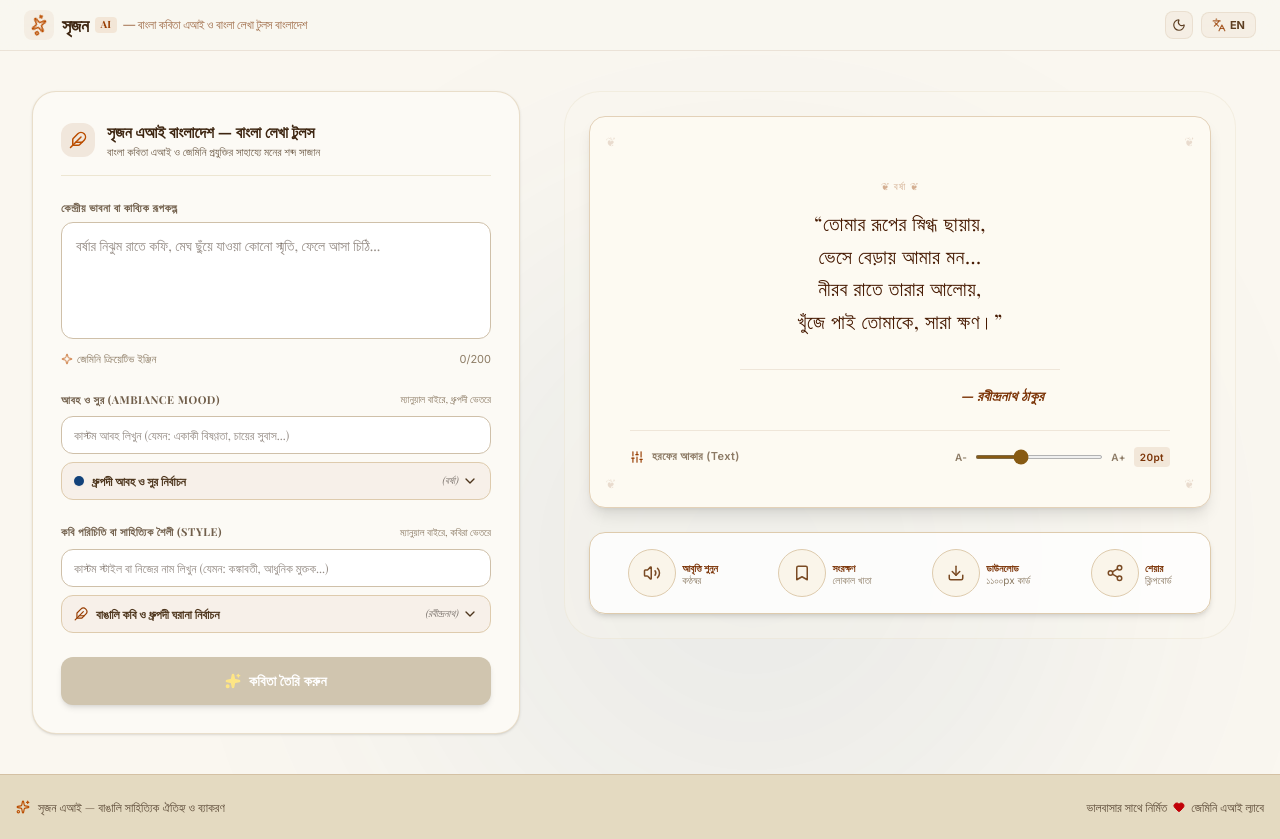
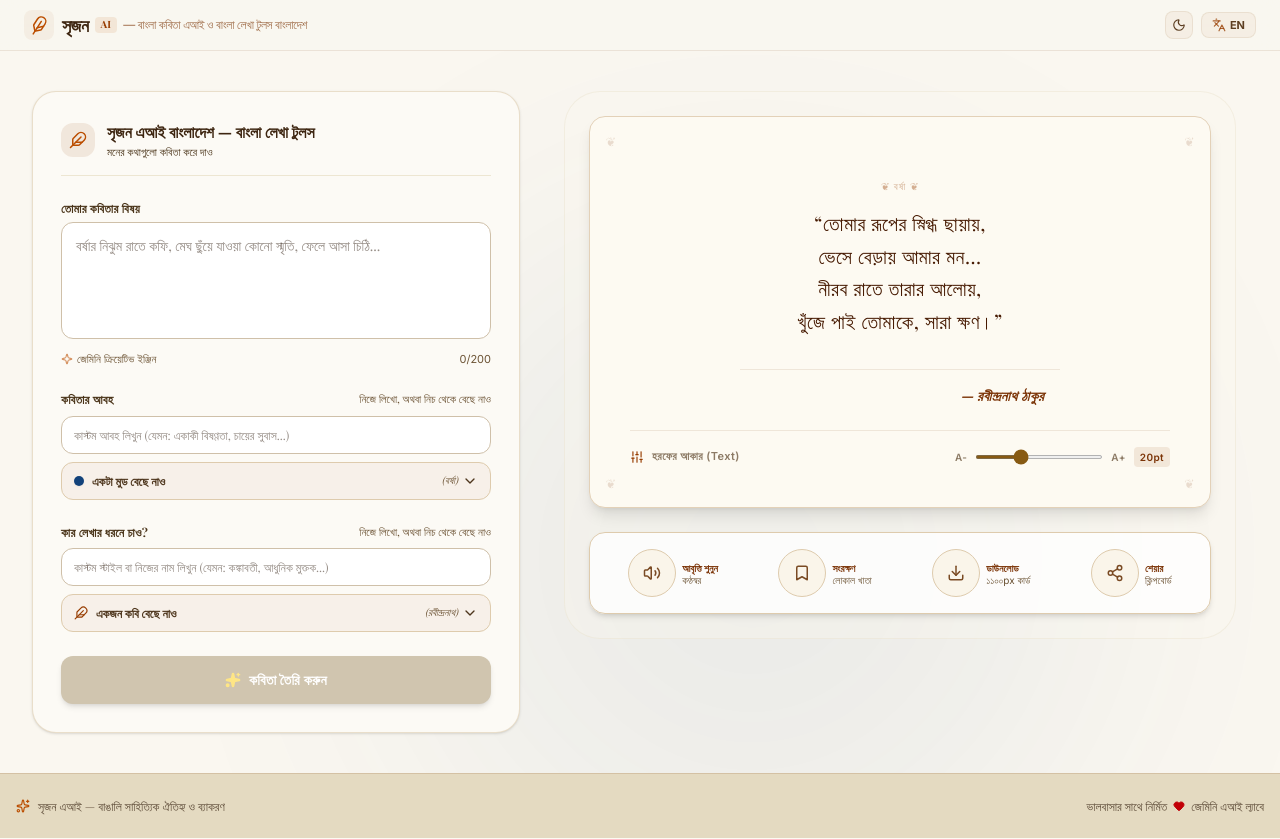
Before and after one commit to tomahmed420/Srijon-AI-, a React (Vite) app: page / in a window 1280 px wide. Built offline with nearby package versions, Linux system fonts and the light colour scheme; a web font is replaced by a local one.

Commit message:
Add files via upload

```diff
--- a/src/components/PoetLounge.tsx
+++ b/src/components/PoetLounge.tsx
@@ -668,16 +668,16 @@ I find you always by my side."`;
                 <h2 className="text-base font-serif font-bold text-[#3d2510] dark:text-amber-50">
                   {language === "bn" ? "সৃজন এআই বাংলাদেশ — বাংলা লেখা টুলস" : "Srijon Creative Desk — Bengali AI Writer"}
                 </h2>
-                <span className="text-[11px] text-[#705e4a] font-serif block">
-                  {language === "bn" ? "বাংলা কবিতা এআই ও জেমিনি প্রযুক্তির সাহায্যে মনের শব্দ সাজান" : "Shape emotions with advanced Bengali Poetry Generator assistance"}
+                <span className="text-[11px] text-[#4a3419] dark:text-amber-200/80 font-serif block">
+                  {language === "bn" ? "মনের কথাগুলো কবিতা করে দাও" : "Turn your feelings into a poem"}
                 </span>
               </div>
             </div>
 
             {/* Input Prompt Block */}
             <div className="space-y-1.5 text-left">
-              <label className="text-[11px] uppercase tracking-wider font-bold text-[#705e4a] block font-serif">
-                {language === "bn" ? "কেন্দ্রীয় ভাবনা বা কাব্যিক রূপকল্প" : "Core Emotion or Motif"}
+              <label className="text-xs uppercase tracking-wide font-bold text-[#4a3419] dark:text-amber-200/80 block font-serif">
+                {language === "bn" ? "তোমার কবিতার বিষয়" : "What's the poem about?"}
               </label>
               <textarea
                 value={prompt}
@@ -687,7 +687,7 @@ I find you always by my side."`;
                 rows={4}
                 className="w-full text-xs sm:text-sm rounded-xl bg-white dark:bg-[#241a10] border border-[#cfc0a9] dark:border-amber-100/15 text-[#2c1a0c] dark:text-amber-50 px-3.5 py-3 focus:outline-none focus:border-amber-800 focus:ring-1 focus:ring-amber-200 transition-all resize-none leading-relaxed font-serif"
               />
-              <div className="flex items-center justify-between text-[11px] text-[#8c7b64]">
+              <div className="flex items-center justify-between text-[11px] text-[#6b5233] dark:text-amber-200/60">
                 <span className="flex items-center gap-1">
                   <Sparkle className="w-3 h-3 text-amber-700 animate-pulse" />
                   {language === "bn" ? "জেমিনি ক্রিয়েটিভ ইঞ্জিন" : "Powered by Gemini AI"}
@@ -698,11 +698,11 @@ I find you always by my side."`;
 
             {/* --- 1. ABHOH / SEASONAL AMBIANCE (আবহ ও সুর) --- */}
             <div className="space-y-2 text-left">
-              <div className="flex items-center justify-between">
-                <label className="text-[11px] uppercase tracking-wider font-bold text-[#705e4a] font-serif">
-                  {language === "bn" ? "আবহ ও সুর (Ambiance Mood)" : "Ambiance & Mood"}
+              <div className="flex items-center justify-between flex-wrap gap-y-1">
+                <label className="text-xs uppercase tracking-wide font-bold text-[#4a3419] dark:text-amber-200/80 font-serif">
+                  {language === "bn" ? "কবিতার আবহ" : "Mood of the poem"}
                 </label>
-                <span className="text-[10px] text-[#8c7b65] font-serif">{language === "bn" ? "ম্যানুয়াল বাইরে, ধ্রুপদী ভেতরে" : "Presets toggled under arrow option"}</span>
+                <span className="text-[11px] text-[#6b5233] dark:text-amber-200/60 font-serif">{language === "bn" ? "নিজে লিখো, অথবা নিচ থেকে বেছে নাও" : "Type your own, or pick one below"}</span>
               </div>
 
               {/* Outside manual writing input box */}
@@ -730,10 +730,10 @@ I find you always by my side."`;
                       style={{ backgroundColor: getActiveMoodHex() }}
                     />
                     <span className="font-semibold">
-                      {language === "bn" ? "ধ্রুপদী আবহ ও সুর নির্বাচন" : "Select Standard Preset Ambiance"}
+                      {language === "bn" ? "একটা মুড বেছে নাও" : "Pick a mood"}
                     </span>
                   </span>
-                  <div className="flex items-center gap-1 text-stone-500">
+                  <div className="flex items-center gap-1 text-[#6b5233] dark:text-amber-200/60">
                     <span className="text-[10px] italic">
                       ({customMood.trim() ? (language === "bn" ? "কাস্টম সক্রিয়" : "manual active") : (language === "bn" ? moodThemes[selectedMood]?.labelBn.split(" ")[0] : moodThemes[selectedMood]?.labelEn.split(" ")[0])})
                     </span>
@@ -743,8 +743,8 @@ I find you always by my side."`;
 
                 {isMoodDropdownOpen && (
                   <div className="mt-1.5 p-3 bg-white dark:bg-[#241a10] border border-[#decbad] dark:border-amber-100/10 rounded-xl shadow-lg space-y-1 z-30 relative max-h-[220px] overflow-y-auto">
-                    <span className="text-[10px] font-bold tracking-widest text-[#9d8975] uppercase block px-1 pb-1 border-b border-[#faf5ea]">
-                      {language === "bn" ? "ঋতুভিত্তিক আবহpresets" : "Seasonal Ambiance Presets"}
+                    <span className="text-[10px] font-bold tracking-widest text-[#8a6a42] dark:text-amber-200/50 uppercase block px-1 pb-1 border-b border-[#faf5ea]">
+                      {language === "bn" ? "ঋতুভিত্তিক মুড" : "Seasonal moods"}
                     </span>
                     <div className="grid grid-cols-2 sm:grid-cols-3 gap-1.5 pt-1.5">
                       {activeMoodsList.map((item) => {
@@ -769,7 +769,7 @@ I find you always by my side."`;
                               <span className="w-2 h-2 rounded-full inline-block" style={{ backgroundColor: item.hex }} />
                               <span className="font-semibold">{item.label}</span>
                             </span>
-                            <span className="text-[10px] text-stone-500 truncate block font-sans">{item.desc}</span>
+                            <span className="text-[10px] text-[#6b5233] dark:text-amber-200/60 truncate block font-sans">{item.desc}</span>
                           </button>
                         );
                       })}
@@ -781,11 +781,11 @@ I find you always by my side."`;
 
             {/* --- 2. PEN Aura / POETS INFLUENCE --- */}
             <div className="space-y-2 text-left">
-              <div className="flex items-center justify-between">
-                <label className="text-[11px] uppercase tracking-wider font-bold text-[#705e4a] font-serif">
-                  {language === "bn" ? "কবি পরিচিতি বা সাহিত্যিক শৈলী (Style)" : "Writer Persona & Style Aura"}
+              <div className="flex items-center justify-between flex-wrap gap-y-1">
+                <label className="text-xs uppercase tracking-wide font-bold text-[#4a3419] dark:text-amber-200/80 font-serif">
+                  {language === "bn" ? "কার লেখার ধরনে চাও?" : "Whose style should it write in?"}
                 </label>
-                <span className="text-[10px] text-[#8c7b65] font-serif">{language === "bn" ? "ম্যানুয়াল বাইরে, কবিরা ভেতরে" : "Presets toggled under arrow option"}</span>
+                <span className="text-[11px] text-[#6b5233] dark:text-amber-200/60 font-serif">{language === "bn" ? "নিজে লিখো, অথবা নিচ থেকে বেছে নাও" : "Type your own, or pick one below"}</span>
               </div>
 
               {/* Outside manual writing input box */}
@@ -810,10 +810,10 @@ I find you always by my side."`;
                   <span className="flex items-center gap-2">
                     <Feather className="w-3.5 h-3.5 text-amber-800" />
                     <span className="font-semibold">
-                      {language === "bn" ? "বাঙালি কবি ও ধ্রুপদী ঘরানা নির্বাচন" : "Select Writer Identity Presets"}
+                      {language === "bn" ? "একজন কবি বেছে নাও" : "Pick a poet"}
                     </span>
                   </span>
-                  <div className="flex items-center gap-1 text-stone-500">
+                  <div className="flex items-center gap-1 text-[#6b5233] dark:text-amber-200/60">
                     <span className="text-[10px] italic">
                       ({customStyle.trim() ? (language === "bn" ? "কাস্টম সক্রিয়" : "manual active") : (language === "bn" ? activePresets.find(p => p.id === selectedStyle)?.label.split(" ")[0] : activePresets.find(p => p.id === selectedStyle)?.label)})
                     </span>
@@ -823,8 +823,8 @@ I find you always by my side."`;
 
                 {isStyleDropdownOpen && (
                   <div className="mt-1.5 p-3.5 bg-white dark:bg-[#241a10] border border-[#decbad] dark:border-amber-100/10 rounded-xl shadow-lg space-y-2 z-30 relative max-h-[300px] overflow-y-auto">
-                    <span className="text-[10px] font-bold tracking-widest text-[#9d8975] uppercase block pb-1 border-b border-[#faf5ea]">
-                      {language === "bn" ? "বরেণ্য বাঙালি সাহিত্যিক ঐতিহ্য" : "Legends & Poetic Identity Presets"}
+                    <span className="text-[10px] font-bold tracking-widest text-[#8a6a42] dark:text-amber-200/50 uppercase block pb-1 border-b border-[#faf5ea]">
+                      {language === "bn" ? "জনপ্রিয় বাংলা কবিরা" : "Popular Bengali poets"}
                     </span>
                     <div className="grid grid-cols-1 gap-1.5 pt-1">
                       {activePresets.map((poet) => {
@@ -846,7 +846,7 @@ I find you always by my side."`;
                             }`}
                           >
                             <span className="font-semibold">{poet.label}</span>
-                            <span className="text-[10px] text-stone-500 italic block font-sans">{poet.subtitle}</span>
+                            <span className="text-[10px] text-[#6b5233] dark:text-amber-200/60 italic block font-sans">{poet.subtitle}</span>
                           </button>
                         );
                       })}
@@ -930,7 +930,7 @@ I find you always by my side."`;
                         <h4 className="text-xs font-bold text-[#3d2510] dark:text-amber-100 group-hover:text-amber-800 dark:group-hover:text-amber-400 truncate">
                           {p.title}
                         </h4>
-                        <div className="text-[10px] text-stone-500 font-sans flex items-center gap-1.5 mt-0.5">
+                        <div className="text-[10px] text-[#6b5233] dark:text-amber-200/60 font-sans flex items-center gap-1.5 mt-0.5">
                           <span className="text-amber-800 font-bold capitalize truncate max-w-[120px]">
                             {presetPoetsBn.find(pp=>pp.id === p.style)?.label || p.style}
                           </span>
@@ -1074,7 +1074,7 @@ I find you always by my side."`;
                         ? (language === "bn" ? "আবৃত্তি বন্ধ" : "Pause Audio")
                         : (language === "bn" ? "আবৃত্তি শুনুন" : "Listen")}
                     </span>
-                    <span className="text-[10px] text-[#8c7b64] block shrink max-w-[80px] truncate leading-none">
+                    <span className="text-[10px] text-[#6b5233] dark:text-amber-200/60 block shrink max-w-[80px] truncate leading-none">
                       {selectedVoiceName ? selectedVoiceName.split(" ")[0] : (language === "bn" ? "কণ্ঠস্বর" : "Default voice")}
                     </span>
                   </div>
@@ -1101,7 +1101,7 @@ I find you always by my side."`;
                     <span className="text-[10px] font-serif font-bold text-amber-900 block leading-tight">
                       {bookmarkSuccess ? (language === "bn" ? "রাখা হয়েছে" : "Saved!") : (language === "bn" ? "সংরক্ষণ" : "Save Draft")}
                     </span>
-                    <span className="text-[10px] text-[#8c7b64] block leading-none">
+                    <span className="text-[10px] text-[#6b5233] dark:text-amber-200/60 block leading-none">
                       {language === "bn" ? "লোকাল খাতা" : "In your notebook"}
                     </span>
                   </div>
@@ -1125,7 +1125,7 @@ I find you always by my side."`;
                     <span className="text-[10px] font-serif font-bold text-amber-900 block leading-tight">
                       {language === "bn" ? "ডাউনলোড" : "Download"}
                     </span>
-                    <span className="text-[10px] text-[#8c7b64] block leading-none">
+                    <span className="text-[10px] text-[#6b5233] dark:text-amber-200/60 block leading-none">
                       {language === "bn" ? "১১০০px কার্ড" : "1100px PNG card"}
                     </span>
                   </div>
@@ -1152,7 +1152,7 @@ I find you always by my side."`;
                     <span className="text-[10px] font-serif font-bold text-amber-900 block leading-tight">
                       {copied ? (language === "bn" ? "অনুলিপি" : "Copied!") : (language === "bn" ? "শেয়ার" : "Copy Shared")}
                     </span>
-                    <span className="text-[10px] text-[#8c7b64] block leading-none">
+                    <span className="text-[10px] text-[#6b5233] dark:text-amber-200/60 block leading-none">
                       {language === "bn" ? "ক্লিপবোর্ড" : "Ready to paste"}
                     </span>
                   </div>
--- a/src/components/SplashHeader.tsx
+++ b/src/components/SplashHeader.tsx
@@ -1,5 +1,5 @@
 import React from "react";
-import { Sparkles, Languages, Moon, Sun } from "lucide-react";
+import { Languages, Moon, Sun, Feather } from "lucide-react";
 
 interface SplashHeaderProps {
   language: "bn" | "en";
@@ -20,7 +20,7 @@ export default function SplashHeader({
         {/* Poetic Branding */}
         <div className="flex items-center space-x-2">
           <div className="p-1.5 rounded-lg bg-amber-800/5 dark:bg-amber-100/10 text-amber-800 dark:text-amber-300 flex items-center justify-center">
-            <Sparkles className="w-4.5 h-4.5 text-amber-700 dark:text-amber-400 animate-spin" style={{ animationDuration: '6s' }} />
+            <Feather className="w-4.5 h-4.5 text-amber-700 dark:text-amber-400 -rotate-12" />
           </div>
           <div className="text-left">
             <h1 className="text-base sm:text-lg font-serif font-bold tracking-tight text-[#3d2510] dark:text-amber-50 flex items-center flex-wrap gap-1.5">
```
